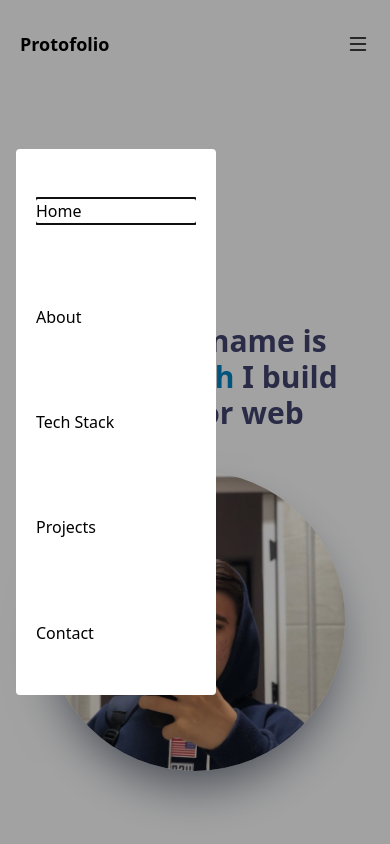
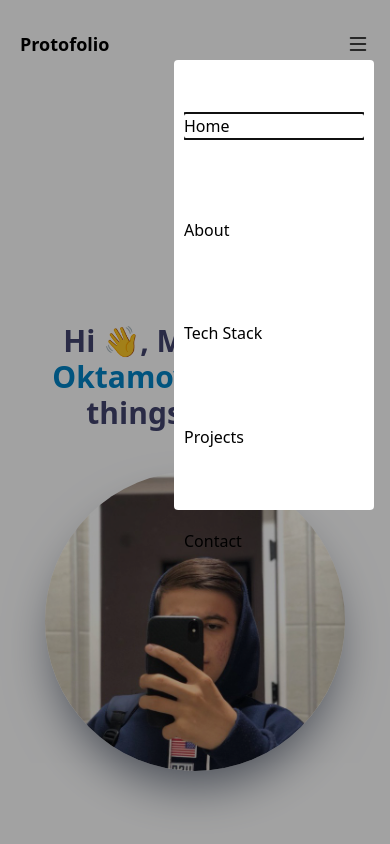
Before and after one commit to vohidovich5557/protfolio1, a React (Vite) app: page / in a window 390 px wide. Both pictures are taken after a click on the picture 358 px from the left and 44 px from the top of the page. Shown: the top 844 px of the page. Built offline with nearby package versions, Linux system fonts and the light colour scheme.

Commit message:
protfolio 1

```diff
--- a/src/components/ui/modal.jsx
+++ b/src/components/ui/modal.jsx
@@ -9,8 +9,8 @@ export const Modal = ({ isOpen, close, children }) => {
   }, [location.pathname]);
   return (
     <Dialog open={isOpen} onClose={close} className="absolute z-50">
-      <div className="fixed inset-0 flex w-screen items-center bg-[#0000005d] top-0 left-0 p-4">
-        <Dialog.Panel className=" w-[200px]  rounded bg-white p-5">
+      <div className="fixed inset-0 flex w-screen pt-[60px]  justify-end  bg-[#0000005d]  p-4">
+        <Dialog.Panel className=" w-[200px] h-[450px] py-[20px] px-[10px] rounded bg-white p-5">
           {children}
         </Dialog.Panel>
       </div>
--- a/src/layout/header/index.jsx
+++ b/src/layout/header/index.jsx
@@ -12,7 +12,7 @@ export const Header = () => {
   return (
     <>
       <Modal close={close} isOpen={isOpen}>
-        <div className="grid grid-cols-1 lg:grid-cols-3 md:grid-cols-2 items-center justify-center h-[60vh] md:h-auto lg:h-auto lg:py-[52px] lg:px-[92px] overflow-scroll gap-5">
+        <div className="grid grid-cols-1 lg:grid-cols-3 md:grid-cols-2 items-center justify-center h-[60vh] md:h-auto lg:h-auto lg:py-[52px] lg:px-[92px] overflow-scroll gap-3">
           {navData?.map((item) => (
             <>
               <Link to={item.path}>
```
